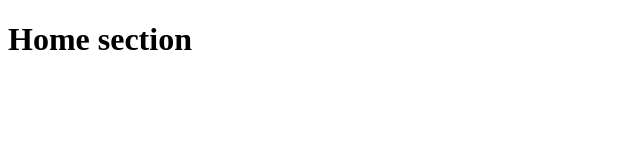
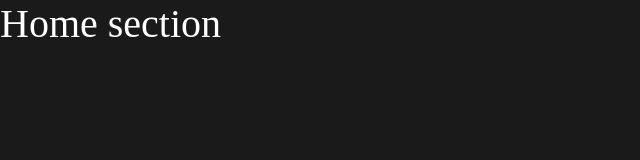
Before and after one commit to rajpoudell/njs, a website: page index.html in a window 1280 px wide. Shown: the whole page, without its empty margins (0-640 px from the left). Drawn offline with Linux system fonts and the light colour scheme.

Commit message:
ready with return

```diff
--- a/index.html
+++ b/index.html
@@ -3,11 +3,25 @@
 <head>
     <meta charset="UTF-8">
     <meta name="viewport" content="width=device-width, initial-scale=1.0">
-    <title>Document</title>
+    <title>Documents</title>
+    <style>
+        .home {
+            height: 100vh;
+            width: 100%;
+            background-color: rgb(27, 26, 26);
+            color: white;
+            font-size: 40px;
+        }
+        *{
+            margin: 0px;
+            padding: 0px;
+        }
+    </style>
 </head>
 <body>
     <div class="home">
-        <h1>Home section</h1>
+        Home section
+
     </div>
 </body>
 </html>
--- a/index.js
+++ b/index.js
@@ -4,10 +4,12 @@ const fs = require("fs")
 
 const PORT =2000;
 const hostname ="localhost"
-// (request,response,next(optional for local server project))
+
 
 
 const home =fs.readFileSync("./index.html","utf-8")
+
+// (request,response,next(optional for local server project))
 const server = http.createServer((req,res)=>{
 console.log(req.url);
 
--- a/package.json
+++ b/package.json
@@ -4,6 +4,7 @@
   "description": "",
   "main": "index.js",
   "scripts": {
+    "start" : "node index.js",
     "test": "echo \"Error: no test specified\" && exit 1"
   },
   "keywords": [],
```
